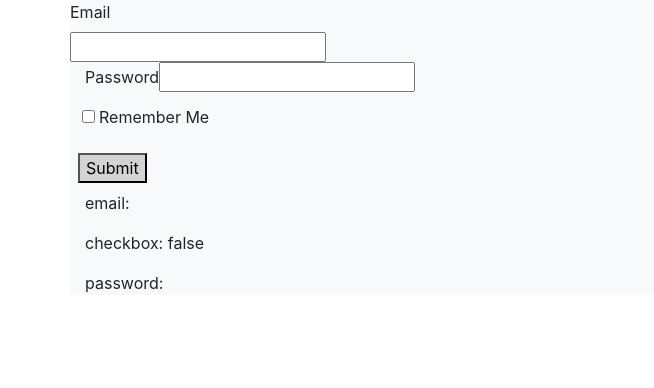
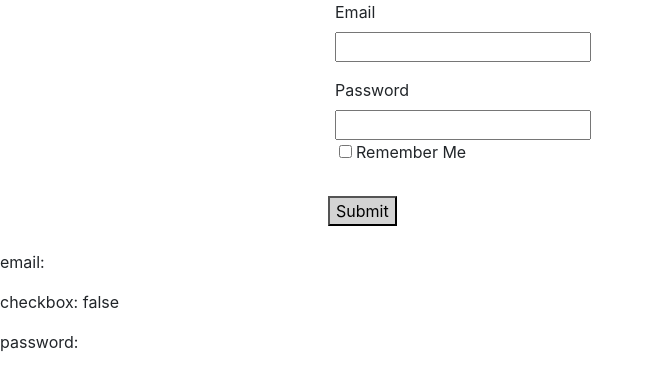
Before and after one commit to fasulu/react, a React (Create React App) app in the folder chapitre-04/form/: page / in a window 1280 px wide. Shown: the top 388 px of the page, without its empty margins (0-654 px from the left). Built offline with nearby package versions, Linux system fonts and the light colour scheme.

Commit message:
Form validation progressed

```diff
--- a/chapitre-04/form/src/App.js
+++ b/chapitre-04/form/src/App.js
@@ -17,24 +17,31 @@ class App extends Component {
     this.handleEmail = this.handleEmail.bind(this)
     this.checkboxData = this.checkboxData.bind(this)
     this.submitData = this.submitData.bind(this)
+    this.handlePassword = this.handlePassword.bind(this)
+
   }
 
   handleEmail(event) {
 
     let email = event.target.value
-    console.log(event.target.value)
-    console.log("email from handleEmail", email)
+
+    // console.log(event.target.value)
+    // console.log("email from handleEmail", email)
 
     this.setState({
       email: event.target.value
     })
+
+    const emailRegEx = /^[^\s@]+@[^\s@]+$/;   // to prevent multiple @ sign
+
+    console.log("this is valid or not", emailRegEx.test(email));
   }
 
   handlePassword(event) {
 
     let pwd = event.target.value
 
-    console.log("password text", pwd)
+    // console.log("password text", pwd)
 
     this.setState({
       password: event.target.value
@@ -54,8 +61,22 @@ class App extends Component {
 
   submitData(event) {
 
-    let email1 = this.state.email
-    console.log("email from submitdata", email1)
+    let email = this.state.email
+
+    console.log("email from submitdata", this.state.email)
+
+    const emailRegEx = /^[^\s@]+@[^\s@]+$/;   // to prevent multiple @ sign
+
+    if(emailRegEx.test(email)) {
+
+      console.log("this is valid or not", true,  emailRegEx.test(email));
+
+    } else {
+      console.log(false)
+    }
+
+
+
 
   }
 
@@ -63,36 +84,36 @@ class App extends Component {
 
     return (
 
-      <div className="container-sm bg-light">
+      <div>
 
-        <div className="row">
-
+        <div className="col-6 mb-3 offset-3">
           <div>
             <label for="inputText" class="form-label">Email </label> <br></br>
-            <input type="email" id="inputEmail" class="emailInput" onChange={this.handleEmail}></input>
-          </div>
-          </div>
-          <div className="row">
-          <div className="col">
-            <div>
-              <label for="inputPassword5" class="form-label">Password</label>
-              <input id="inputPassword" class="pwdInput " onChange={this.handlePassword}></input>  {/* type="password"  */}
-            </div>
+
+            <input type="email" id="inputEmail" class="emailInput" onChange={this.handleEmail} value={this.state.email}></input>
           </div>
         </div>
 
-        <div className="row p-2 ">
-          <div className="">
+
+        <div className="col-6 mb-3 offset-3">
+          <div>
+            <label for="inputPassword" class="form-label">Password</label><br></br>
+            <input id="inputPassword" class="pwdInput" onChange={this.handlePassword} value={this.state.password}></input>  {/* type="password"  */}
+
+
+          </div>
+
+          <div className="mb-3">
             <input className="mx-1 " id="checkbox" type="checkbox" onClick={this.checkboxData} ></input>
             <label className=""  >Remember Me</label>
           </div>
-        </div>
+
           <div className="row p-2 ">
             <div className="">
               <button style={{ background: "lightGrey" }} onClick={this.submitData} email={this.state.email} password={this.state.password}>Submit</button>
             </div>
           </div>
-
+        </div>
         <p>email: {this.state.email}</p>
         <p>checkbox: {this.state.checkbox}</p>
         <p>password: {this.state.password}</p>
```
Lines whose indentation alone changed are shown as unchanged.
